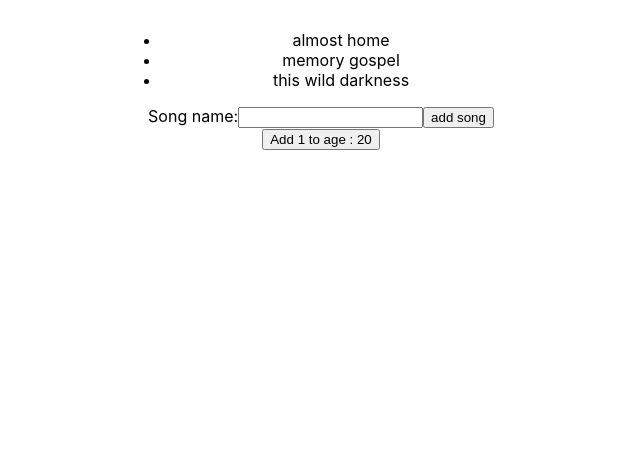
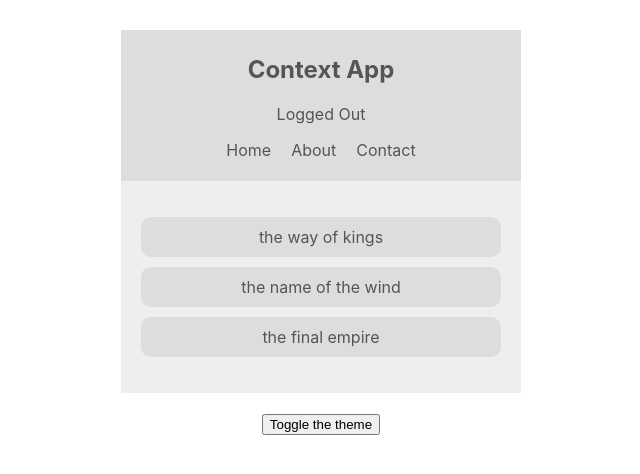
Before and after one commit to sunilsp77/BookReading-hooks, a React (Create React App) app: page / in a window 1280 px wide. Shown: the top 474 px of the page, without its empty margins (319-959 px from the left). Built offline with nearby package versions, Linux system fonts and the light colour scheme.

Commit message:
Consuming context using useContext hook

```diff
--- a/src/App.js
+++ b/src/App.js
@@ -1,12 +1,22 @@
 import React from "react";
-import SongList from "./components/SongList";
+import Navbar from "./components/Navbar";
+import BookList from "./components/BookList";
+import ThemeContextProvider from "./contexts/ThemeContext";
+import ThemeToggle from "./components/ThemeToggle";
+import AuthContextProvider from "./contexts/AuthContext";
 
-const App = () => {
+function App() {
   return (
     <div className="App">
-      <SongList />
+      <ThemeContextProvider>
+        <AuthContextProvider>
+          <Navbar />
+          <BookList />
+          <ThemeToggle />
+        </AuthContextProvider>
+      </ThemeContextProvider>
     </div>
   );
-};
+}
 
 export default App;
--- a/src/components/BookList.js
+++ b/src/components/BookList.js
@@ -1,12 +1,9 @@
-import React, { Component } from "react";
+import React, { useContext } from "react";
 
 import { ThemeContext } from "../contexts/ThemeContext";
 
-class BookList extends Component {
-  static contextType = ThemeContext;
-
-  render() {
-    const { isLightTheme, light, dark } = this.context;
+export const BookList = () => {
+  const { isLightTheme, light, dark } = useContext(ThemeContext);
   const theme = isLightTheme ? light : dark;
   return (
     <div
@@ -20,7 +17,6 @@ class BookList extends Component {
       </ul>
     </div>
   );
-  }
-}
+};
 
 export default BookList;
```
Lines whose indentation alone changed are shown as unchanged.
